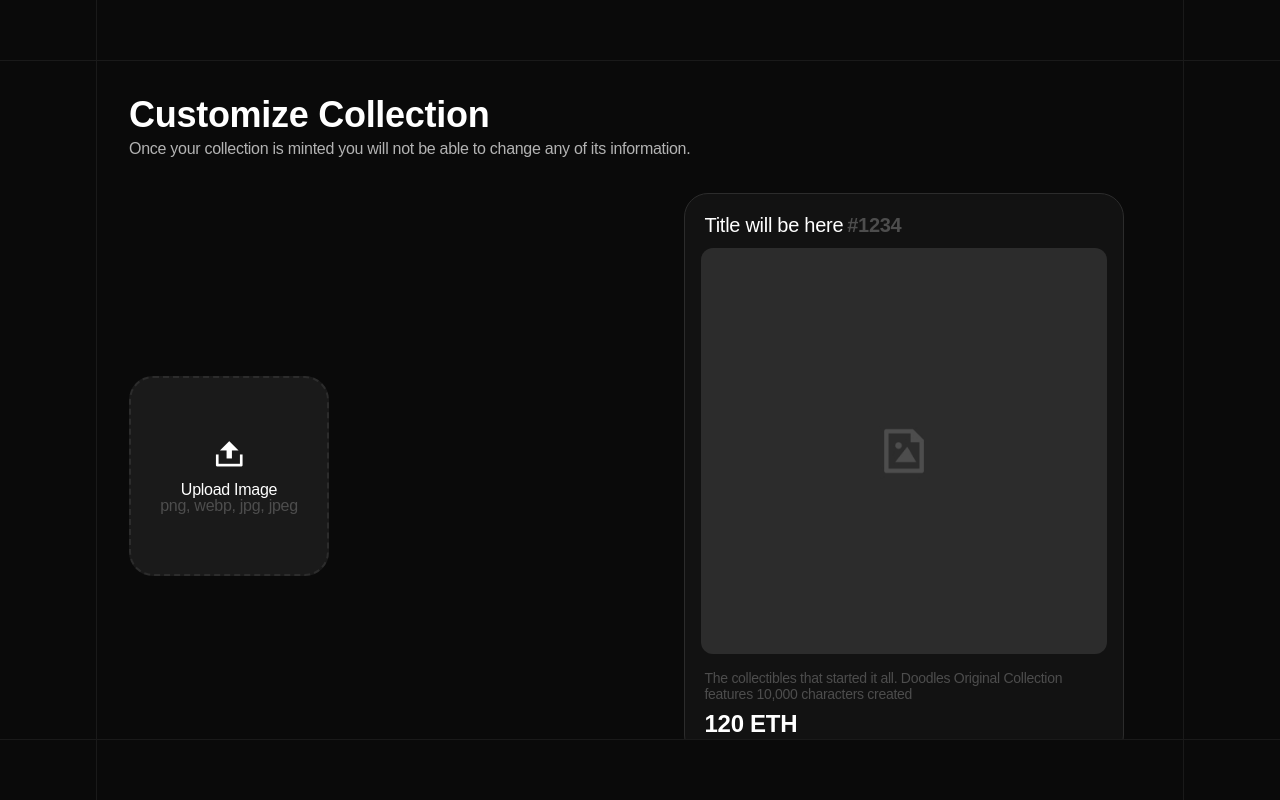
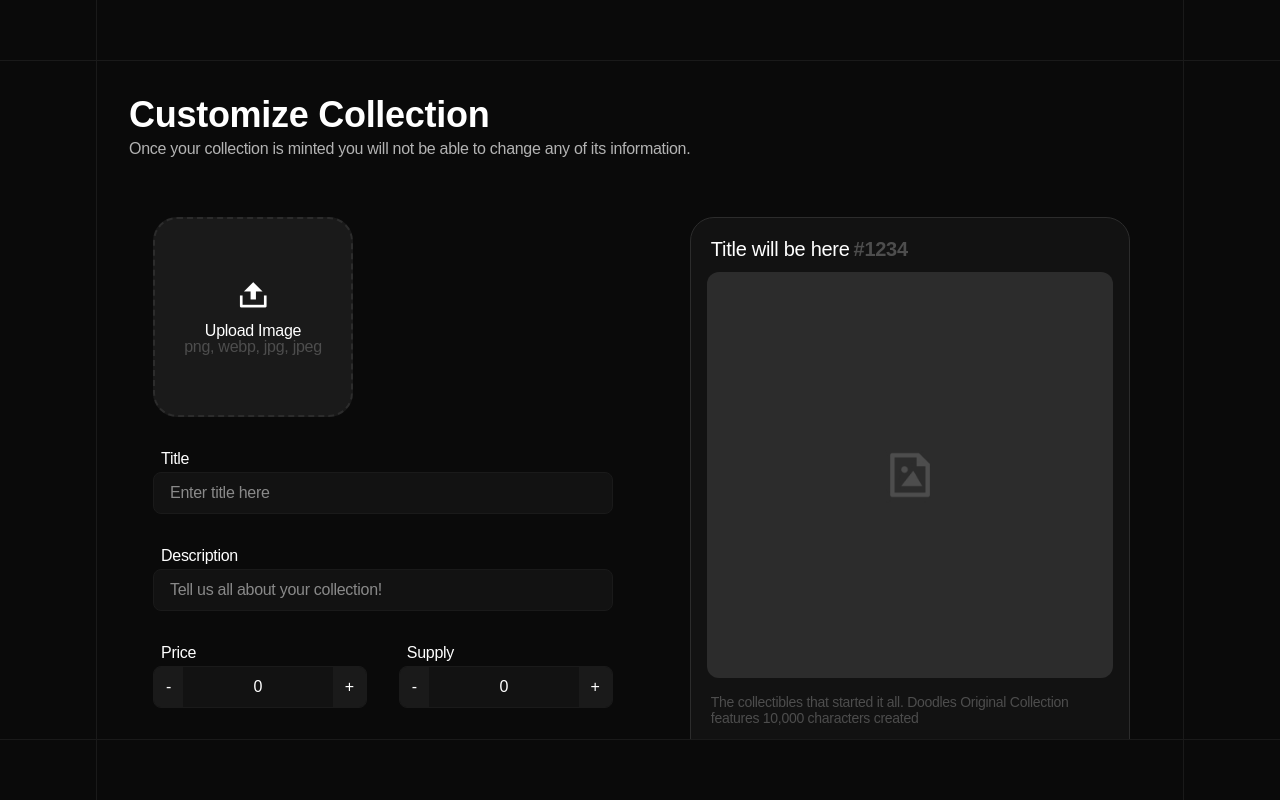
Before and after one commit to genartzcom/web-app, a Next.js app: page /create/customize in a window 1280 px wide. Built offline with nearby package versions, Linux system fonts and the light colour scheme; a web font is replaced by a local one.

Commit message:
Customize page

```diff
--- a/src/app/create/(others)/customize/page.tsx
+++ b/src/app/create/(others)/customize/page.tsx
@@ -2,6 +2,9 @@
 
 import NftCard from '@/components/NftCard';
 import ImageInput from '@/components/ui/ImageInput';
+import TextInput from '@/components/ui/TextInput';
+import Button from '@/components/ui/Button';
+import NumberInput from '@/components/ui/NumberInput';
 
 export default function CustomizePage() {
   const handleUpload = (file: File | null) => {
@@ -16,8 +19,17 @@ export default function CustomizePage() {
         <p className={'font-medium text-neutral-300'}>Once your collection is minted you will not be able to change any of its information.</p>
       </div>
       <div className={'flex h-full w-full items-center gap-8'}>
-        <div className={'w-full'}>
-          <ImageInput onUpload={handleUpload} />
+        <div className={'flex w-full items-center justify-center p-6'}>
+          <div className={'flex max-w-[520px] flex-col gap-8'}>
+            <ImageInput onUpload={handleUpload} />
+            <TextInput label="Title" type="text" placeholder="Enter title here" />
+            <TextInput label="Description" placeholder="Tell us all about your collection!" />
+            <div className={'flex items-center gap-8'}>
+              <NumberInput step={1} label="Price" max={999} min={0} />
+              <NumberInput step={10} label="Supply" max={999} min={0} />
+            </div>
+            <Button>Next Setup</Button>
+          </div>
         </div>
         <div className={'flex w-full items-center justify-center'}>
           <NftCard />
```
